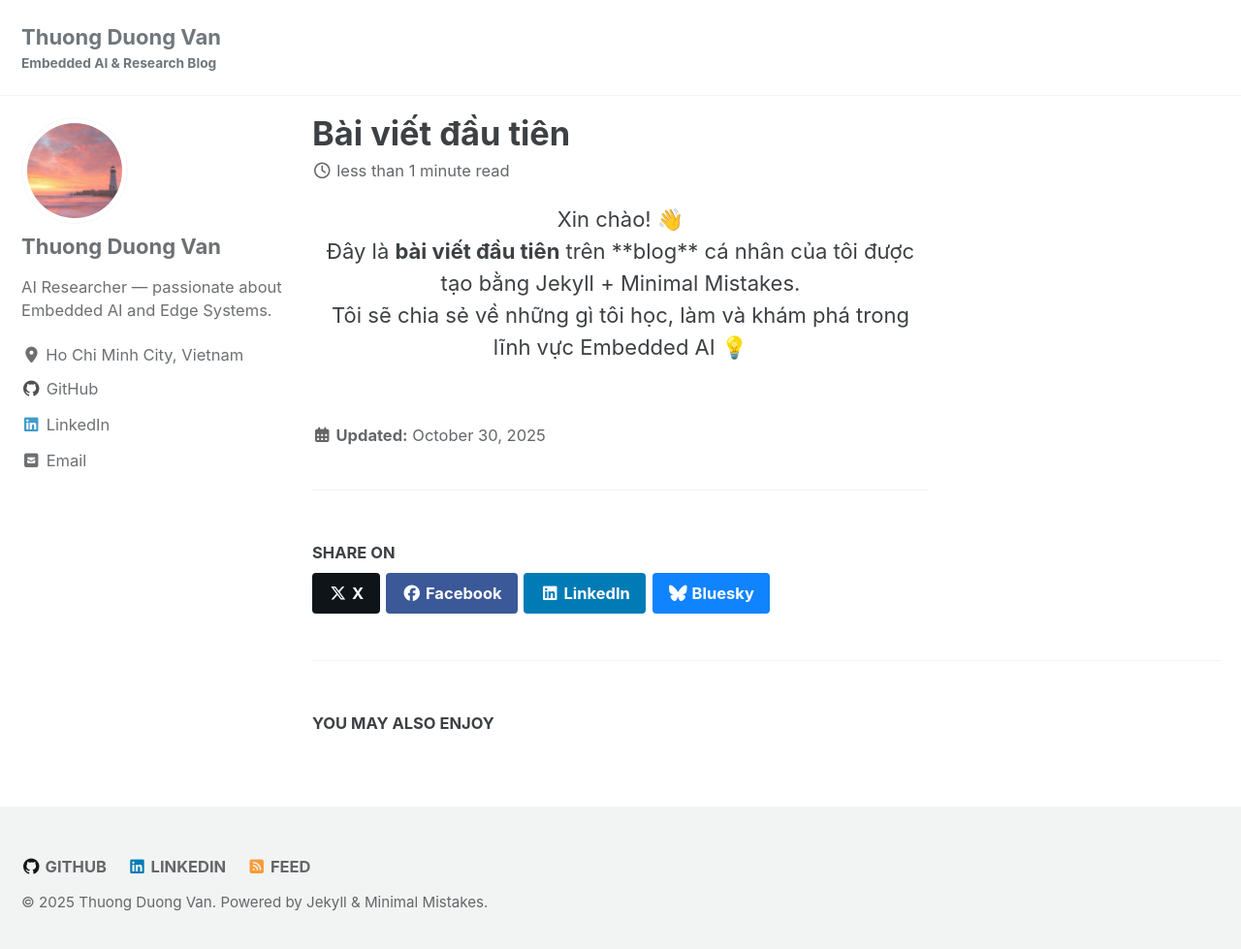
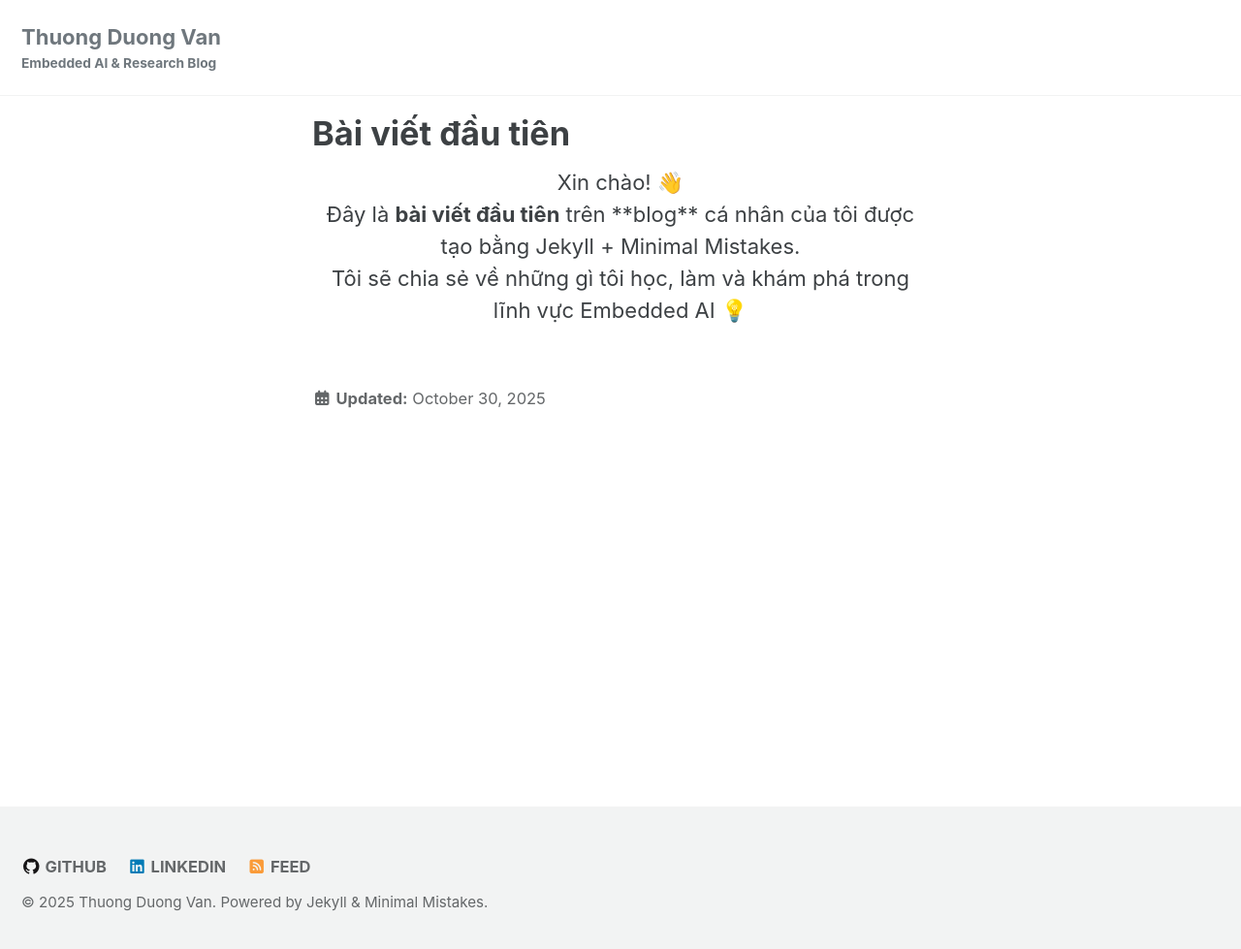
Before and after one commit to VThuong99/VThuong99.github.io, a Jekyll site: the page built from _posts/2025-10-30-first-blog.md, in a window 1280 px wide and 987 px high. Shown: the top 979 px of the window at 97% size. Built offline with Jekyll 4.4.1, drawn with Linux system fonts in a browser that asks for light colours; cached includes are drawn as plain includes; part of the change alters nothing that is shown.

Commit message:
Remove some redunce info on webpage.

```diff
--- a/_config.yml
+++ b/_config.yml
@@ -67,11 +67,12 @@ defaults:
       type: "posts"
     values:
       layout: single
-      author_profile: true
+      author_profile: false
+      show_date: true
       read_time: true
-      comments: false
-      share: true
-      related: true
+      comments: true
+      share: false
+      related: false
 
 # =====================================
 #  Footer and social media
--- a/_layouts/single.html
+++ b/_layouts/single.html
@@ -35,7 +35,6 @@ layout: default
             <a href="{{ page.url | absolute_url }}" itemprop="url">{{ page.title | markdownify | remove: "<p>" | remove: "</p>" }}</a>
           </h1>
           {%- endif %}
-          {% include page__meta.html %}
         </header>
       {% endunless %}
 
```
